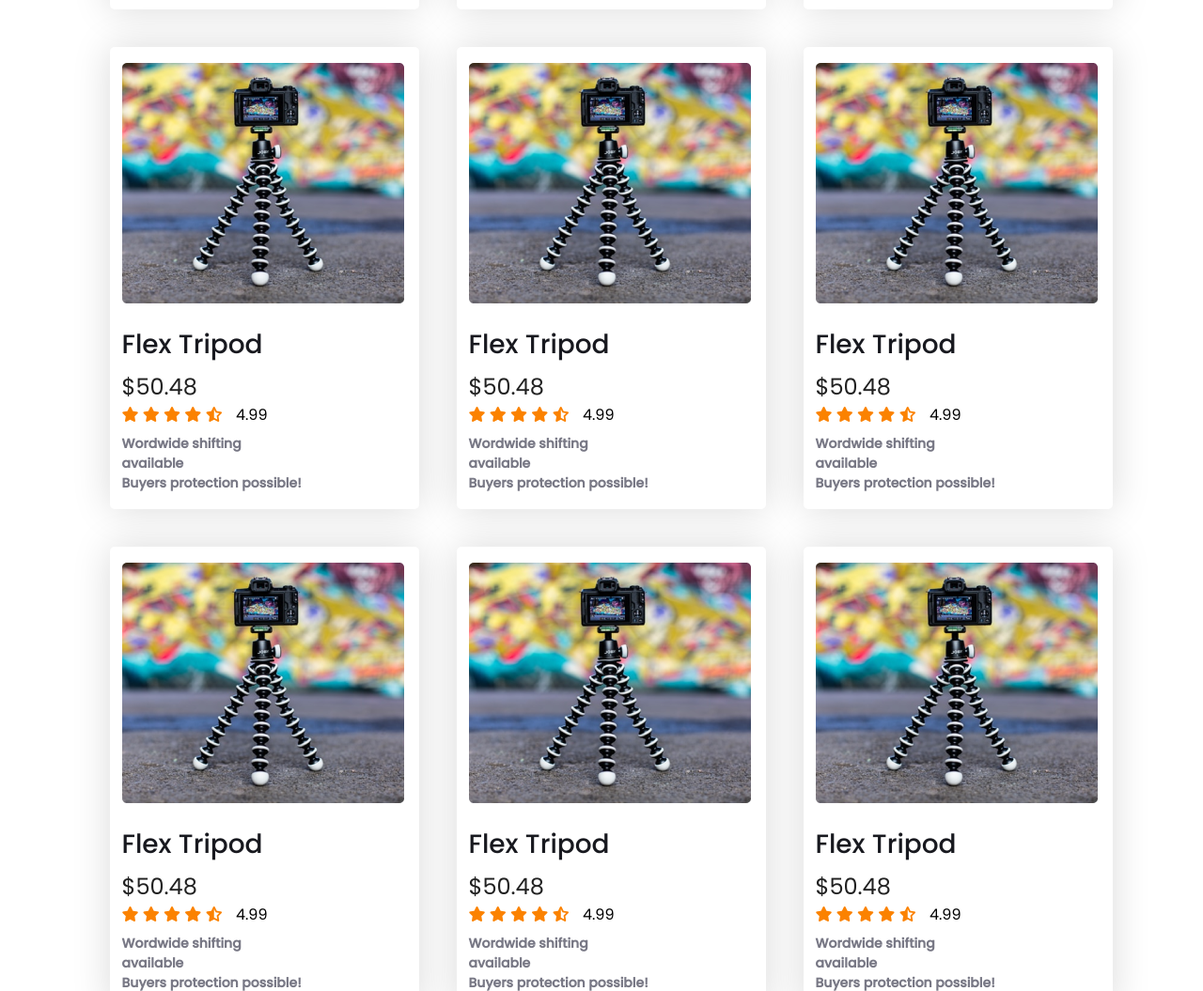
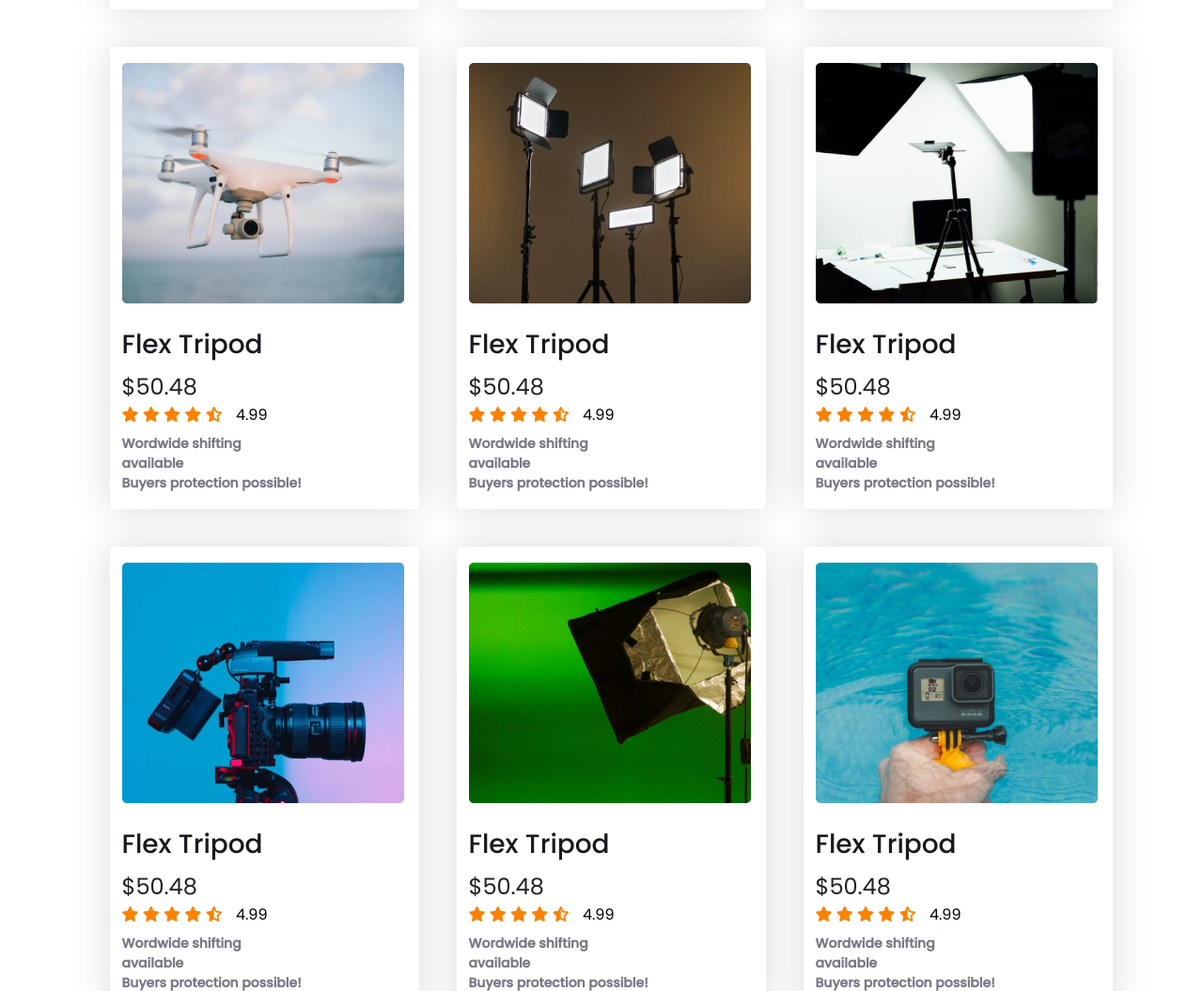
Before and after one commit to mahedihassantonay/influencer-gear, a plain HTML site: page index.html in a window 1280 px wide. Shown: the part 1551-2606 px from the top of the page at 94% size. Drawn offline with Linux system fonts and the light colour scheme.

Commit message:
added images

```diff
--- a/index.html
+++ b/index.html
@@ -101,7 +101,7 @@
             <div class="item-container">
                 <div class="inside-elements">
                 <div class="image">
-                    <img src="images/tripod.png" alt="">
+                    <img src="images/mic.png" alt="">
                 </div>
                 <h2 class="item-name">Flex Tripod</h2>
                 <h3 class="item-price">$50.48</h3>
@@ -125,7 +125,7 @@
             <div class="item-container">
                 <div class="inside-elements">
                 <div class="image">
-                    <img src="images/tripod.png" alt="">
+                    <img src="images/airpod.png" alt="">
                 </div>
                 <h2 class="item-name">Flex Tripod</h2>
                 <h3 class="item-price">$50.48</h3>
@@ -149,7 +149,7 @@
             <div class="item-container">
                 <div class="inside-elements">
                 <div class="image">
-                    <img src="images/tripod.png" alt="">
+                    <img src="images/drone.png" alt="">
                 </div>
                 <h2 class="item-name">Flex Tripod</h2>
                 <h3 class="item-price">$50.48</h3>
@@ -173,7 +173,7 @@
             <div class="item-container">
                 <div class="inside-elements">
                 <div class="image">
-                    <img src="images/tripod.png" alt="">
+                    <img src="images/lights.png" alt="">
                 </div>
                 <h2 class="item-name">Flex Tripod</h2>
                 <h3 class="item-price">$50.48</h3>
@@ -197,7 +197,7 @@
             <div class="item-container">
                 <div class="inside-elements">
                 <div class="image">
-                    <img src="images/tripod.png" alt="">
+                    <img src="images/setup.png" alt="">
                 </div>
                 <h2 class="item-name">Flex Tripod</h2>
                 <h3 class="item-price">$50.48</h3>
@@ -221,7 +221,7 @@
             <div class="item-container">
                 <div class="inside-elements">
                 <div class="image">
-                    <img src="images/tripod.png" alt="">
+                    <img src="images/camera.png" alt="">
                 </div>
                 <h2 class="item-name">Flex Tripod</h2>
                 <h3 class="item-price">$50.48</h3>
@@ -245,7 +245,7 @@
             <div class="item-container">
                 <div class="inside-elements">
                 <div class="image">
-                    <img src="images/tripod.png" alt="">
+                    <img src="images/single-light.png" alt="">
                 </div>
                 <h2 class="item-name">Flex Tripod</h2>
                 <h3 class="item-price">$50.48</h3>
@@ -269,7 +269,7 @@
             <div class="item-container">
                 <div class="inside-elements">
                 <div class="image">
-                    <img src="images/tripod.png" alt="">
+                    <img src="images/action.png" alt="">
                 </div>
                 <h2 class="item-name">Flex Tripod</h2>
                 <h3 class="item-price">$50.48</h3>
@@ -319,6 +319,7 @@
 
     </main>
 
+            <!-- footer part start -->
 
     <footer>
         <div class="footer-content">
@@ -336,6 +337,7 @@
         </div>
     </footer>
 
+     <!-- ----------- -->
 
 
 
--- a/style.css
+++ b/style.css
@@ -262,3 +262,6 @@ footer{
     margin: 10px;
 
 }
+
+
+/* Media Query style/responsiveness */
```
